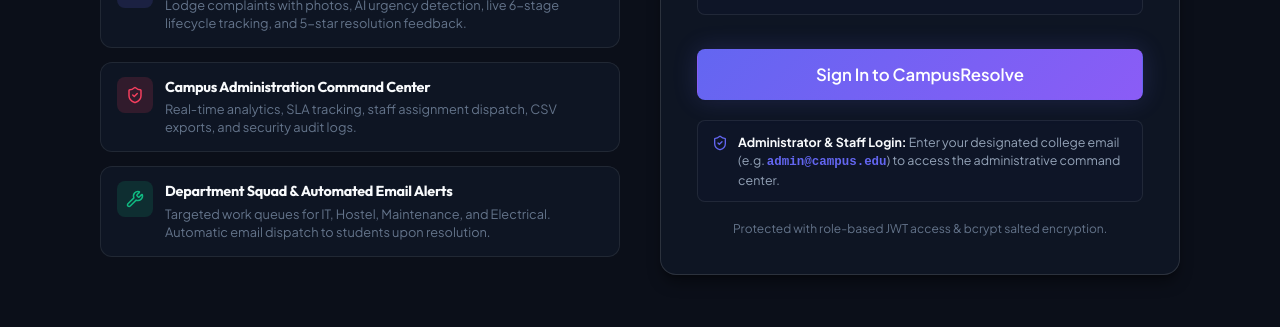
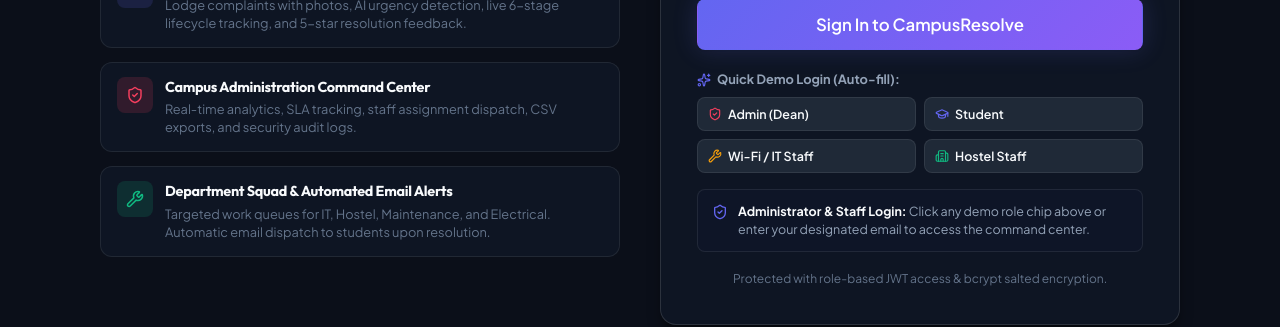
Before and after one commit to poleboina-gopi/CCMS, a React (Vite) app in the folder frontend/: page / in a window 1280 px wide. Shown: the part 431-758 px from the top of the page. Built offline with nearby package versions, Linux system fonts and the light colour scheme; no server answers.

Commit message:
feat(auth): add 1-click fast demo login chips and harden student dashboard greeting

```diff
--- a/frontend/src/pages/AuthPage.jsx
+++ b/frontend/src/pages/AuthPage.jsx
@@ -428,10 +428,68 @@
             </button>
           </form>
 
+          {/* 1-Click Fast Demo Login Buttons */}
+          {!isRegister && (
+            <div style={{ marginTop: '20px' }}>
+              <div style={{ fontSize: '0.8rem', fontWeight: '700', color: 'var(--text-secondary)', marginBottom: '8px', display: 'flex', alignItems: 'center', gap: '6px' }}>
+                <Sparkles size={14} color="var(--primary)" /> Quick Demo Login (Auto-fill):
+              </div>
+              <div style={{ display: 'grid', gridTemplateColumns: 'repeat(2, 1fr)', gap: '8px' }}>
+                <button
+                  type="button"
+                  onClick={() => {
+                    setEmail('admin@campus.edu');
+                    setPassword('password123');
+                  }}
+                  className="btn btn-secondary btn-sm"
+                  style={{ fontSize: '0.78rem', justifyContent: 'flex-start', padding: '8px 10px', gap: '6px' }}
+                >
+                  <ShieldCheck size={14} color="var(--accent-rose)" /> Admin (Dean)
+                </button>
+
+                <button
+                  type="button"
+                  onClick={() => {
+                    setEmail('rahul.student@campus.edu');
+                    setPassword('password123');
+                  }}
+                  className="btn btn-secondary btn-sm"
+                  style={{ fontSize: '0.78rem', justifyContent: 'flex-start', padding: '8px 10px', gap: '6px' }}
+                >
+                  <GraduationCap size={14} color="var(--primary)" /> Student
+                </button>
+
+                <button
+                  type="button"
+                  onClick={() => {
+                    setEmail('alex.it@campus.edu');
+                    setPassword('password123');
+                  }}
+                  className="btn btn-secondary btn-sm"
+                  style={{ fontSize: '0.78rem', justifyContent: 'flex-start', padding: '8px 10px', gap: '6px' }}
+                >
+                  <Wrench size={14} color="var(--accent-amber)" /> Wi-Fi / IT Staff
+                </button>
+
+                <button
+                  type="button"
+                  onClick={() => {
+                    setEmail('priya.hostel@campus.edu');
+                    setPassword('password123');
+                  }}
+                  className="btn btn-secondary btn-sm"
+                  style={{ fontSize: '0.78rem', justifyContent: 'flex-start', padding: '8px 10px', gap: '6px' }}
+                >
+                  <Building2 size={14} color="var(--accent-emerald)" /> Hostel Staff
+                </button>
+              </div>
+            </div>
+          )}
+
           {/* Admin / Staff Login Helper */}
           {!isRegister && (
             <div style={{
-              marginTop: '20px',
+              marginTop: '16px',
               padding: '12px 14px',
               backgroundColor: 'var(--bg-input)',
               border: '1px solid var(--border-color)',
@@ -442,7 +500,7 @@
             }}>
               <ShieldCheck size={16} color="var(--primary)" style={{ flexShrink: 0, marginTop: '2px' }} />
               <div style={{ fontSize: '0.78rem', color: 'var(--text-secondary)', lineHeight: '1.45' }}>
-                <strong style={{ color: 'var(--text-primary)' }}>Administrator & Staff Login:</strong> Enter your designated college email (e.g. <code style={{ color: 'var(--primary)', fontWeight: '700' }}>admin@campus.edu</code>) to access the administrative command center.
+                <strong style={{ color: 'var(--text-primary)' }}>Administrator & Staff Login:</strong> Click any demo role chip above or enter your designated email to access the command center.
               </div>
             </div>
           )}
--- a/frontend/src/pages/StudentDashboard.jsx
+++ b/frontend/src/pages/StudentDashboard.jsx
@@ -85,7 +85,7 @@
       >
         <div>
           <h1 style={{ fontSize: '1.8rem', fontWeight: '800', marginBottom: '6px' }}>
-            Welcome back, {user?.name.split(' ')[0]} 👋
+            Welcome back, {user?.name ? user.name.split(' ')[0] : 'Student'} 👋
           </h1>
           <p style={{ color: 'var(--text-secondary)', fontSize: '0.925rem' }}>
             Track your campus complaints, view live maintenance updates, or report a new issue.
```
